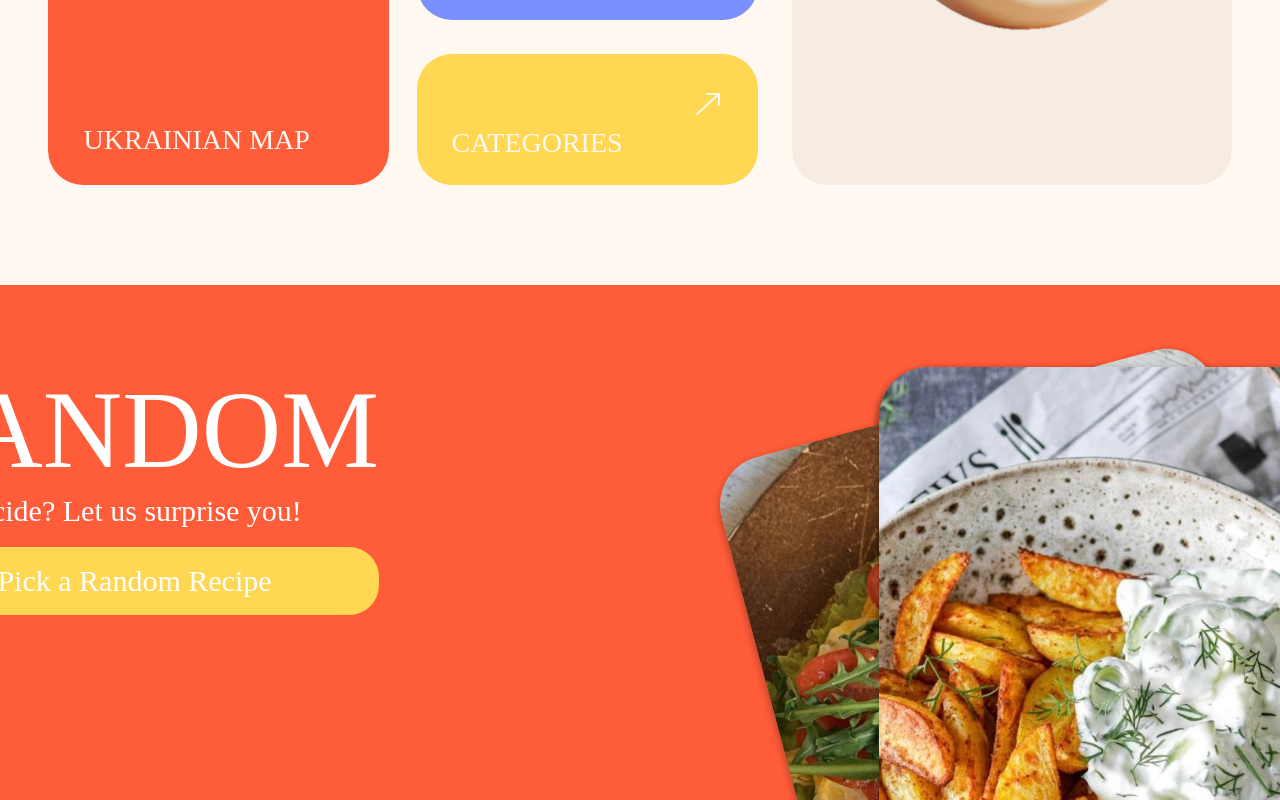
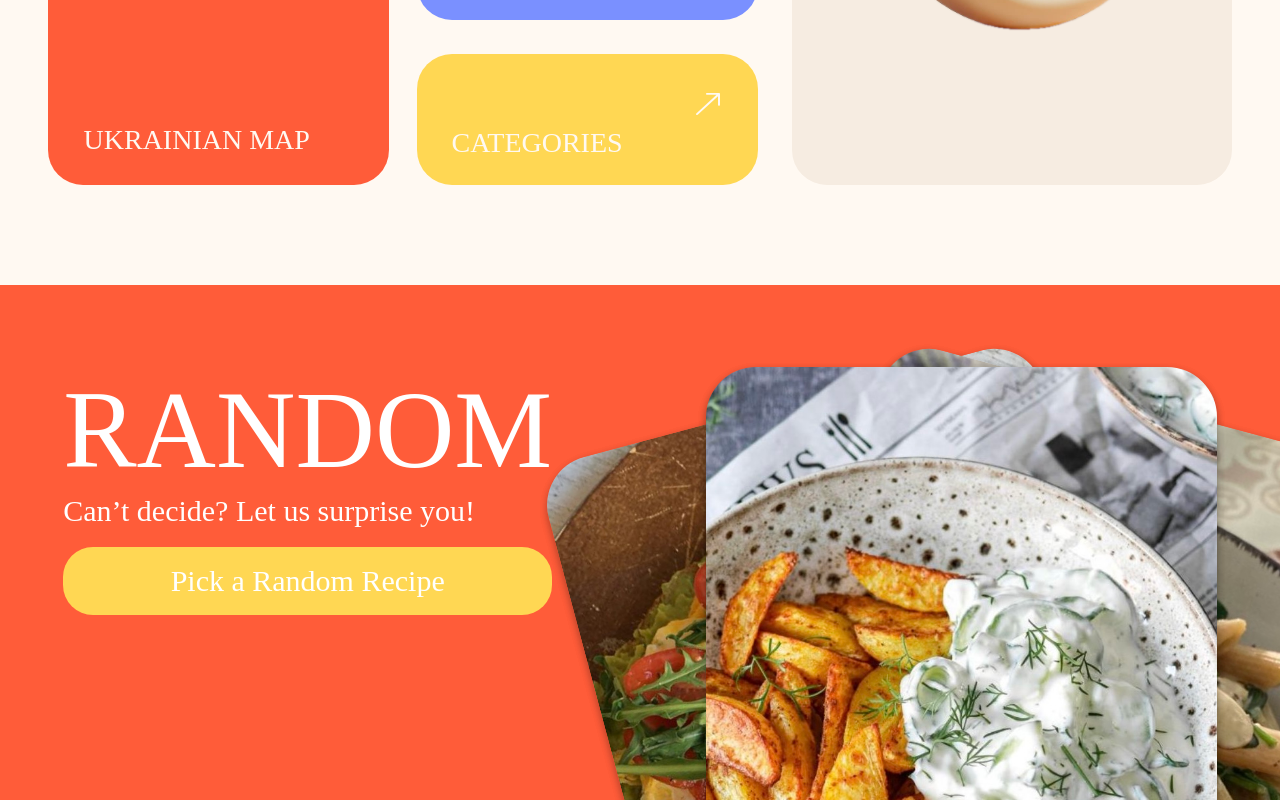
Before and after one commit to VladyslavFiniahin/RW-Project-Front, a React (Create React App) app: page / in a window 1280 px wide. Shown: the part 1380-2180 px from the top of the page. Built offline with nearby package versions, Linux system fonts and the light colour scheme.

Commit message:
fixed overflow mainpage

```diff
--- a/src/pages/Mainpage/Mainpage.module.css
+++ b/src/pages/Mainpage/Mainpage.module.css
@@ -121,11 +121,12 @@
 }
 
 .red_section_wrapper {
+  box-sizing: border-box;
   display: flex;
-  margin-top: 18%;
-  margin-bottom: 18%;
-  margin-left: 8%;
-  margin-right: 8%;
+  padding-top: 18%;
+  padding-bottom: 18%;
+  padding-left: 8%;
+  padding-right: 8%;
 }
 
 .left_red_section {
@@ -166,7 +167,7 @@
   position: relative;
   width: 511px;
   height: 636px;
-  margin-left: 500px;
+  margin-left: 12vw;
 }
 
 .card {
@@ -187,10 +188,10 @@
   z-index: 3;
 }
 
-/* .cardRight {
+.cardRight {
   transform: rotate(15deg) translateX(100px);
   z-index: 2;
-} */
+}
 
 .heroSection {
   display: flex;
```
